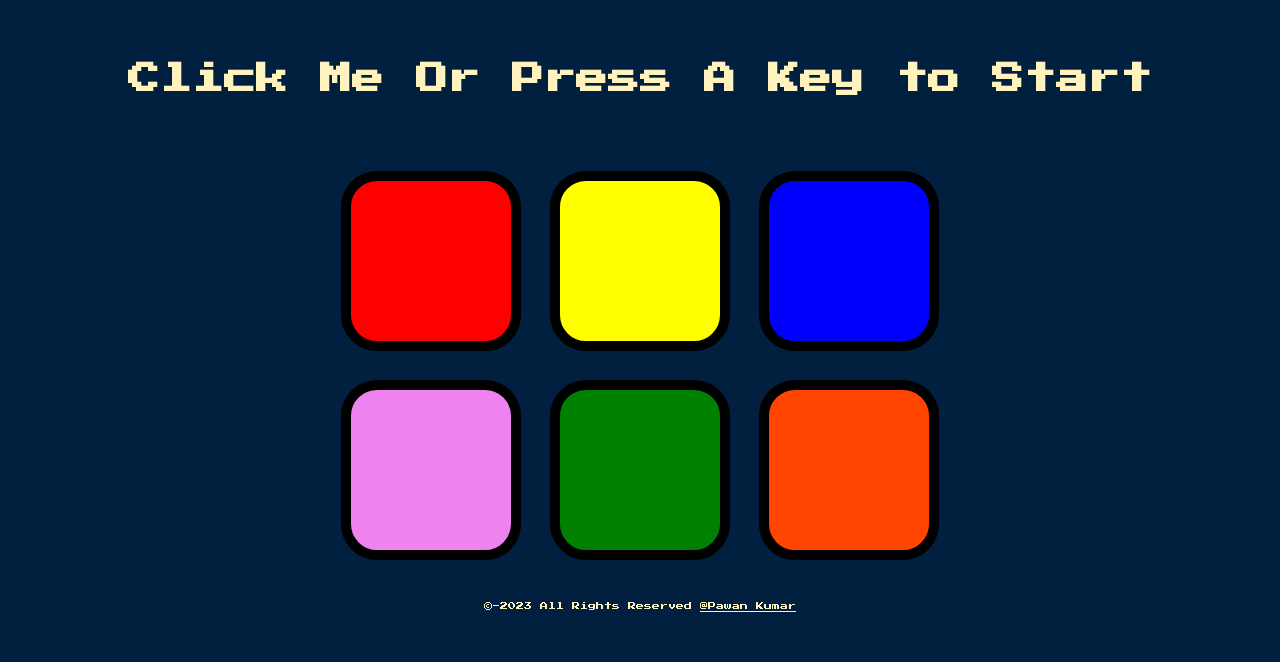
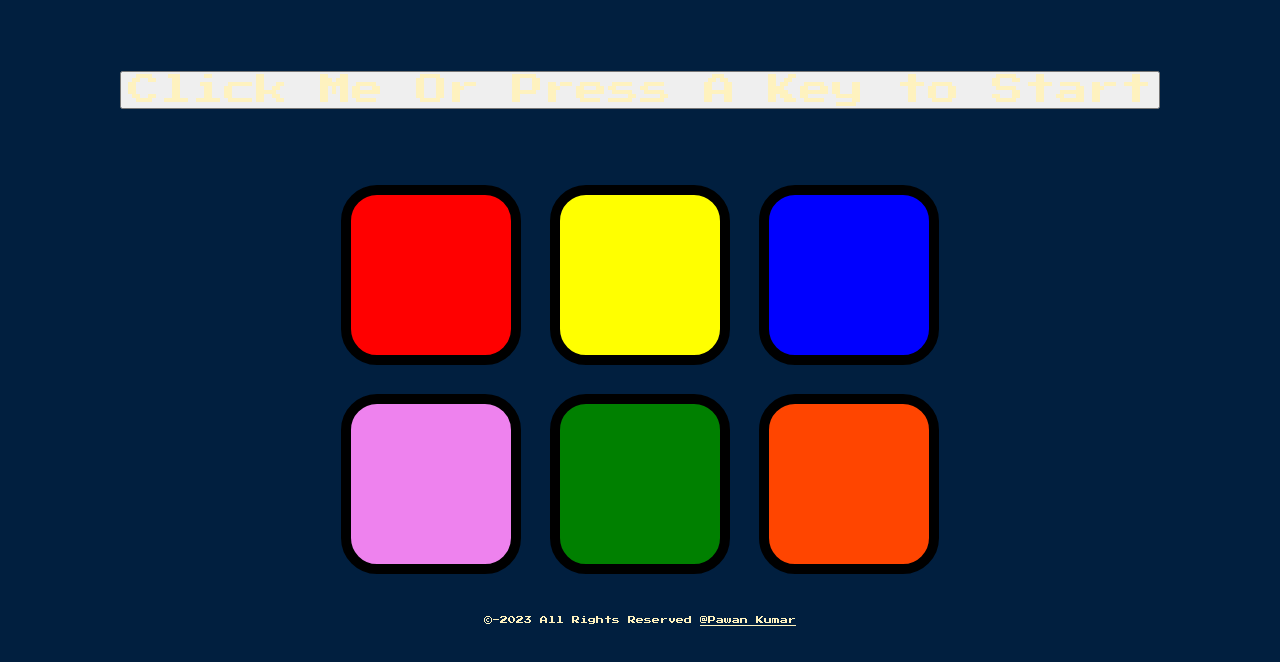
Before and after one commit to pawan2611/The-Simon-Game, a plain HTML site: page index.html in a window 1280 px wide. Drawn offline with nearby package versions, Linux system fonts and the light colour scheme.

Commit message:
Update index.html
fixed some bugs

```diff
--- a/index.html
+++ b/index.html
@@ -11,7 +11,7 @@
   </head>
 
   <body>
-    <h1 id="level-title">Click Me Or Press A Key to Start</h1>
+    <button id="level-title">Click Me Or Press A Key to Start</button>
     <div class="container">
       <div lass="row">
         <div type="button" id="red" class="btn red"></div>
```
